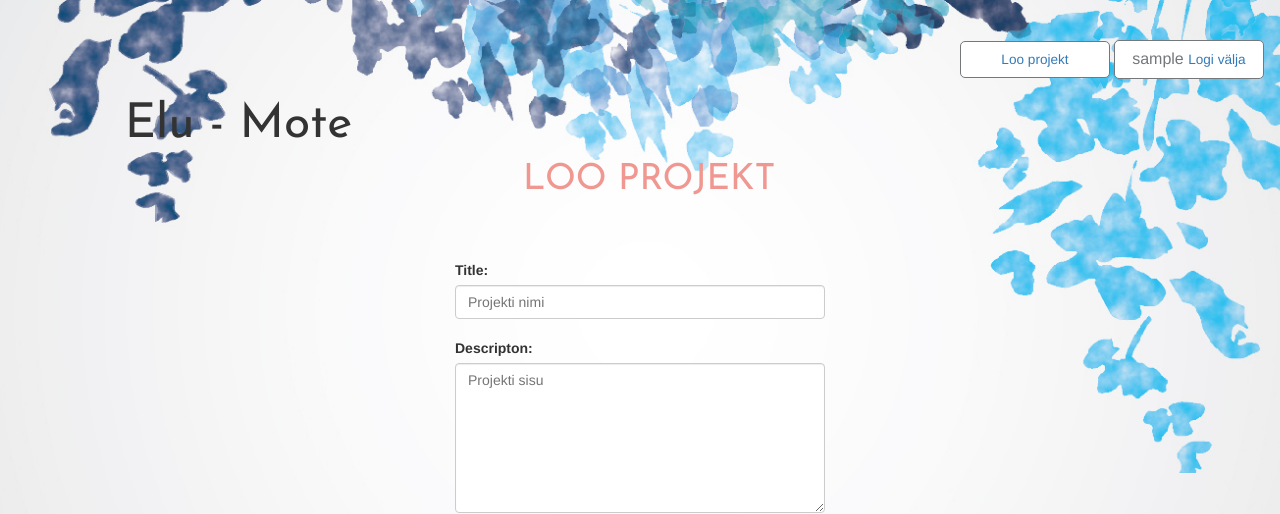
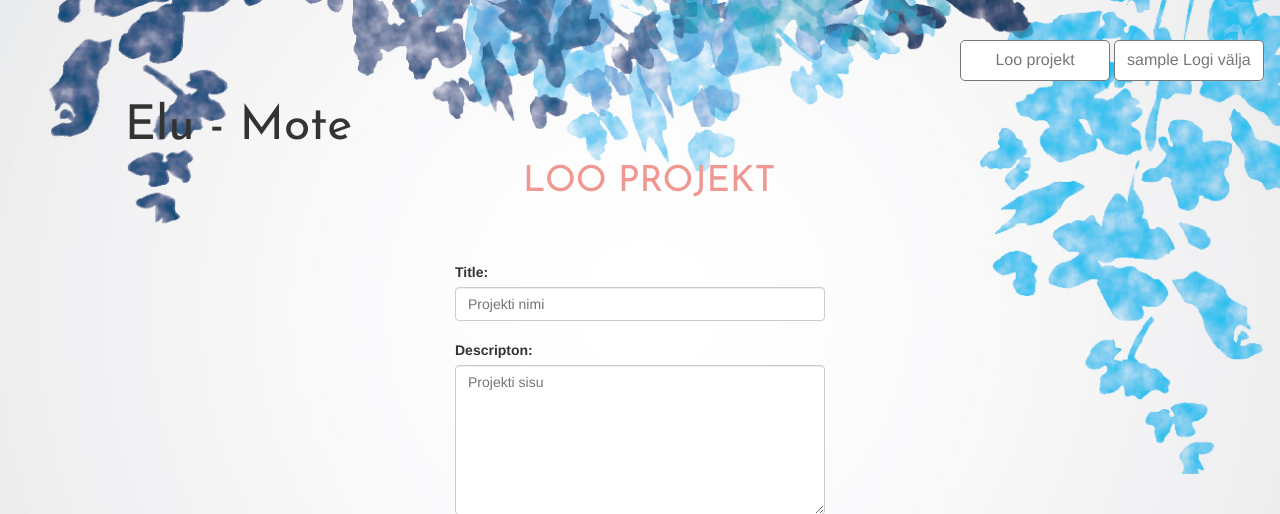
Before and after one commit to hinrek/Suvepraktika, a Django app: page /event/new/ in a window 1280 px wide. Shown: the top 514 px of the page. Run offline with Django 3.2, Linux system fonts and the light colour scheme; the visitor is signed in with stand-in values (Sample User, id 1); data that the repository does not hold is empty; some libraries are stand-ins or nearby versions.

Commit message:
Made buttons work correctly

```diff
--- a/events/static/css/login.css
+++ b/events/static/css/login.css
@@ -93,7 +93,7 @@
 }
 
 .button3{
-  padding: 7px 10px;
+  padding: 8px 10px;
   margin-bottom: 0;
   left:25%;
 }
--- a/events/templates/events/base.html
+++ b/events/templates/events/base.html
@@ -53,12 +53,12 @@
 <body>
   <div class="page-header">
       {% if user.is_authenticated %}
-          <button class="btn button4"><small><a href="{% url 'event_new' %}">Loo projekt</a></small></button>
-         {% comment %} <button class="button5"><small><a href="{% url 'profile' %}">Profiil</a></small></button> {% endcomment %}
-          <button class="btn button3">{{ user.username }} <small><a href="{% url 'logout' %}">Logi välja</a></small></button>
+          <a class="btn button4" href="{% url 'event_new' %}">Loo projekt</a>
+         {% comment %} <a class="button5" href="{% url 'profile' %}">Profiil</a> {% endcomment %}
+          <a class="btn button3" href="{% url 'logout' %}">{{ user.username }} Logi välja</a>
       {% else %}
-         <button class="btn button6"><small><a href="{% url 'login' %}">Logi sisse</a></small></button>
-         <button class="btn button7"><small><a href="{% url 'registration_register' %}">Loo kasutaja</a></small></button>
+         <a class="btn button6" href="{% url 'login' %}">Logi sisse</a>
+         <a class="btn button7" href="{% url 'registration_register' %}">Loo kasutaja</a>
 
       {% endif %}
       <h1><a href="/">Elu - Mote</a></h1>
```
